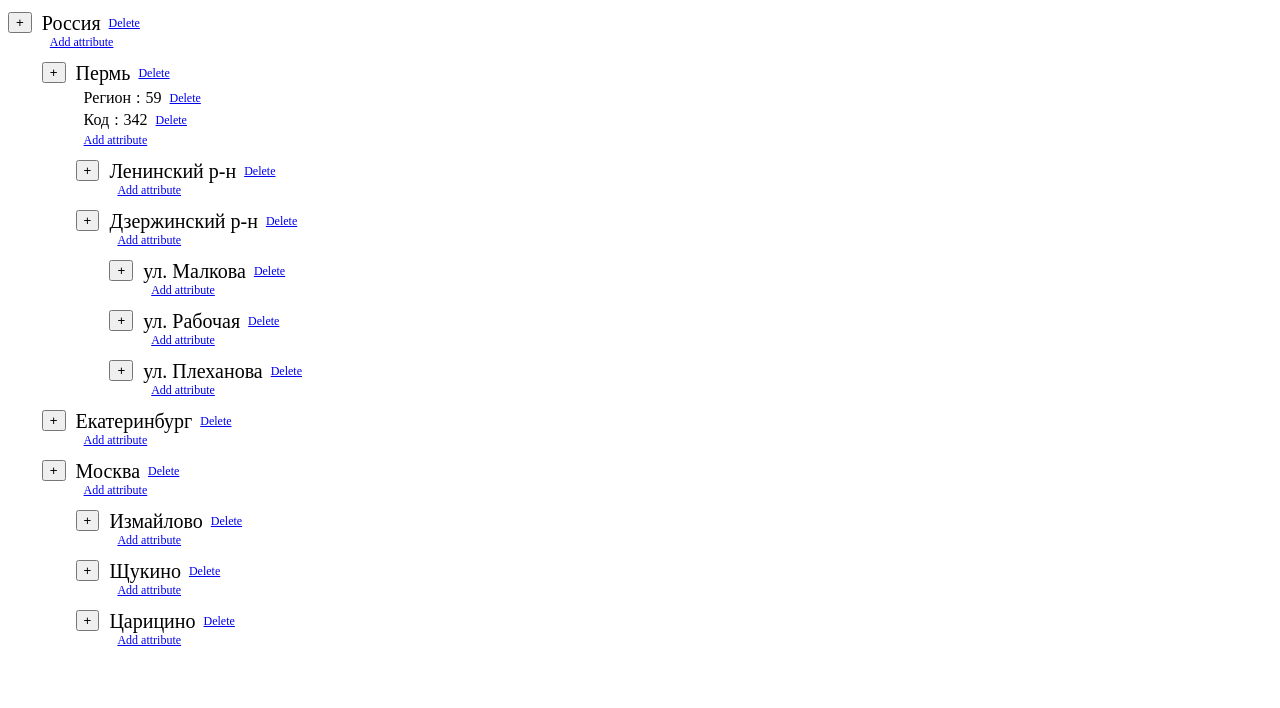
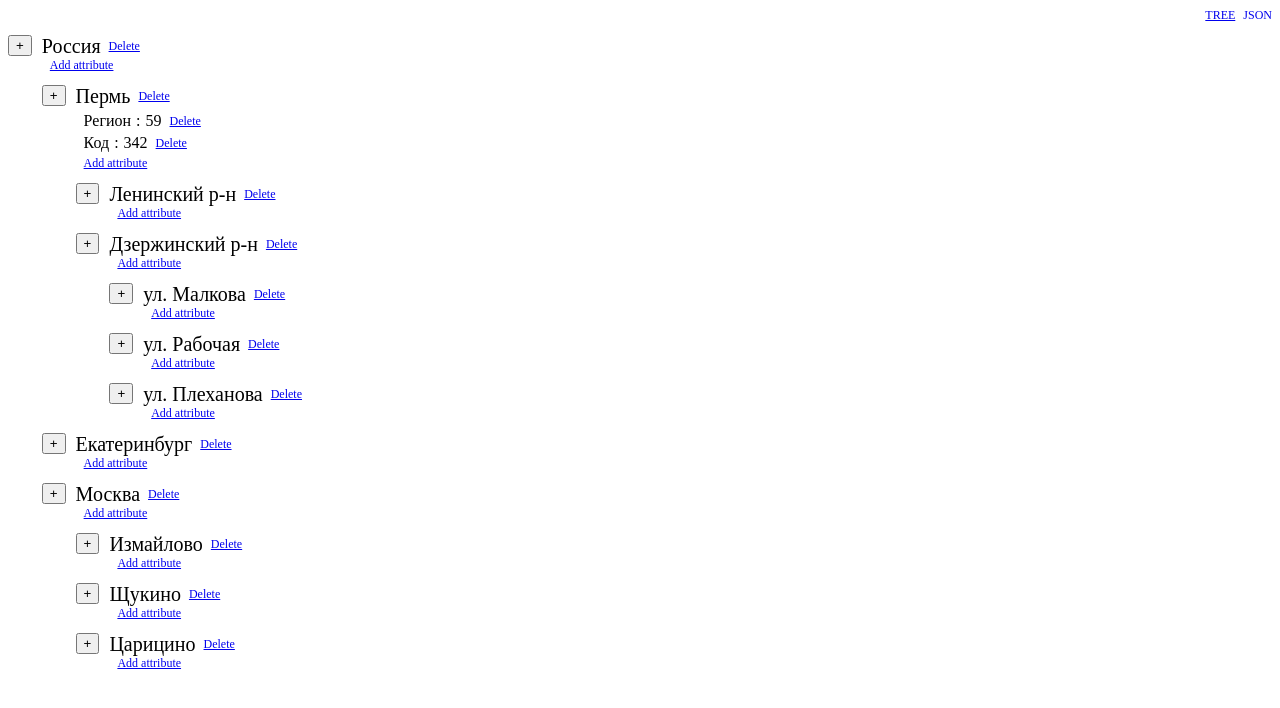
Before and after one commit to evgeniy-kalenov/tree-control, a React app: page / in a window 1280 px wide. Shown: the top 708 px of the page. Built offline with nearby package versions, Linux system fonts and the light colour scheme.

Commit message:
feat: add views to tree

```diff
--- a/src/components/Tree/Tree.tsx
+++ b/src/components/Tree/Tree.tsx
@@ -1,10 +1,11 @@
 import * as React from "react";
-import { useState } from "react";
+import { useState, useRef, useEffect } from "react";
 import { ITreeNode, TreeActions } from "./types";
 import { defaultTree } from "../../data";
-import TreeNode from "./TreeNode";
+import TreeNode, { Link } from "./TreeNode";
 import genKey from "../../utils/genKey";
 import { IAction } from "../../types";
+import styled from "styled-components";
 
 export default function Tree(): JSX.Element {
 
@@ -27,9 +28,56 @@ export default function Tree(): JSX.Element {
         }
     };
 
+    const jsonNode = useRef<HTMLPreElement>();
+    const [ isTree, setIsTree ] = useState<boolean>(true);
+
+    const treeView = (ev) => {
+        ev.preventDefault();
+        setIsTree(true);
+    };
+
+    const jsonView = (ev) => {
+        ev.preventDefault();
+        setIsTree(false);
+    };
+
+    useEffect(() => {
+        if (!isTree) {
+            const element = document.createTextNode(JSON.stringify(tree, null, 4));
+            jsonNode.current.appendChild(element);
+        }
+    }, [isTree]);
+
+    /*
+    * Renders
+    * */
+
     return (
-        <div>
-            <TreeNode value={ tree } parent={ null } onChange={ changeTree } />
-        </div>
+        <Container>
+            <LinksContainer>
+                <ViewLink href={"#"} onClick={ treeView } selected={ isTree }>TREE</ViewLink>
+                <ViewLink href={"#"} onClick={ jsonView } selected={ !isTree }>JSON</ViewLink>
+            </LinksContainer>
+            {
+                isTree
+                    ? <TreeNode value={ tree } parent={ null } onChange={ changeTree } />
+                    : <pre ref={ jsonNode }></pre>
+            }
+        </Container>
     );
 }
+
+const Container = styled.div`
+  display: flex;
+  flex-direction: column;
+`;
+
+const LinksContainer = styled.div`
+  display: flex;
+  justify-content: flex-end;
+  align-items: center;
+`;
+
+const ViewLink = styled(Link)<{ selected: boolean }>`
+  text-decoration: ${ ({ selected }) => !selected && "none" };
+`;
```
